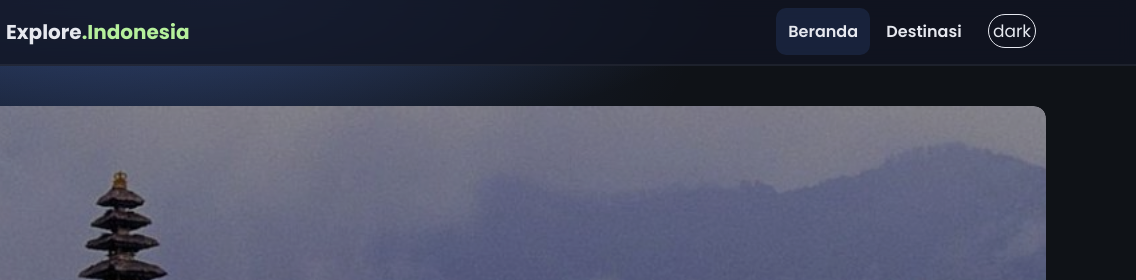
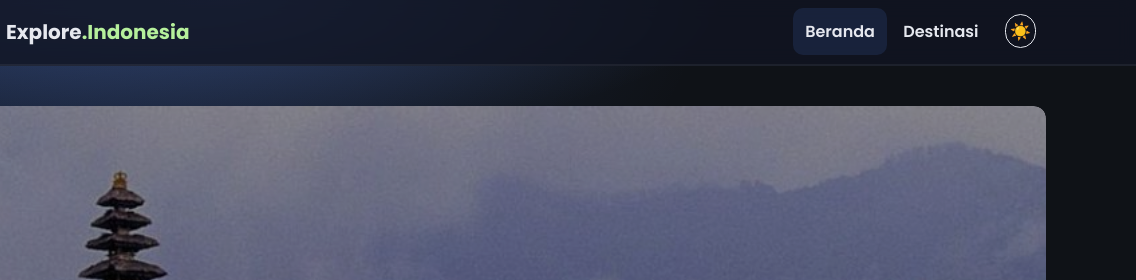
Before and after one commit to IONVA1234/Web_ExploreIndonesia, a plain HTML site: page index.html in a window 1280 px wide. Shown: the top 280 px of the page, 144-1280 px from the left. Drawn offline with Linux system fonts and the light colour scheme.

Commit message:
Add files via upload

```diff
--- a/css/gaya.css
+++ b/css/gaya.css
@@ -46,11 +46,11 @@ body {
 }
 
 .icon::before {
-  content: "light";
+  content:"🌙";
 }
 
 body.light .icon::before {
-  content: "dark";
+  content: "☀️";
 }
 
 .no-anim *, .no-anim {
@@ -80,6 +80,7 @@ body.light {
          #0f1217;
   --ic: rgb(0, 0, 0);
   --text: #e6e8ef;
+
   --bgn:rgba(17,21,34,.8);
   --clr:#b6f09c;
   --fo:rgba(11, 14, 22, 0.6);
```
